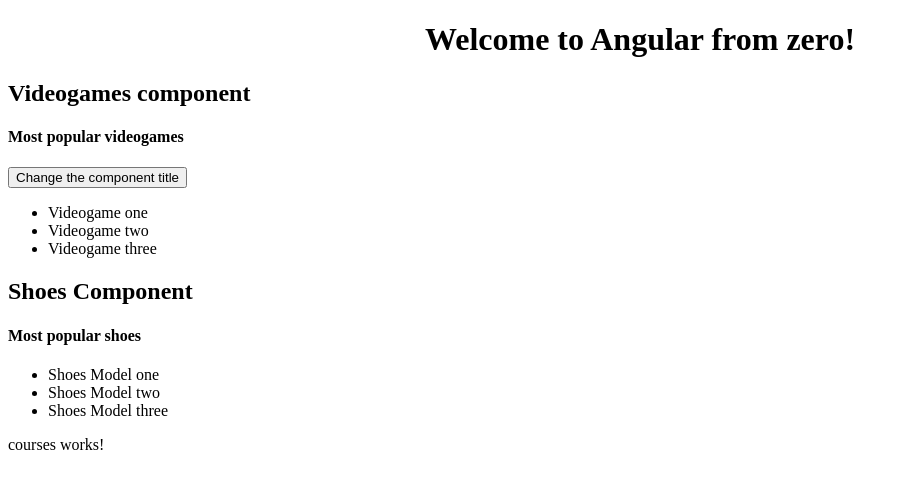
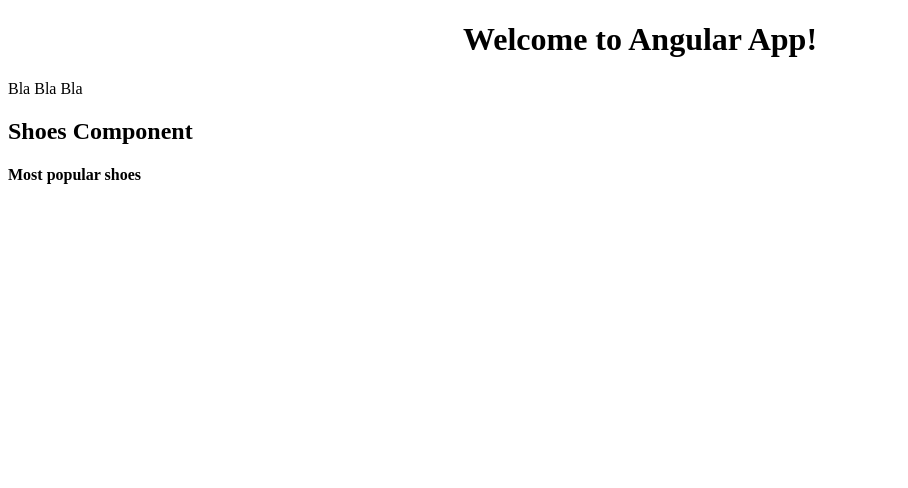
Before and after one commit to JonaMG0812/Angular-from-zero, an Angular app: page / in a window 1280 px wide. Shown: the top 488 px of the page, without its empty margins (0-908 px from the left). Built offline with nearby package versions, Linux system fonts and the light colour scheme.

Commit message:
Class and Models

```diff
--- /dev/null
+++ b/src/app/Models/config.ts
@@ -0,0 +1,5 @@
+export var config = {
+    color: 'red',
+    title: 'Angular App',
+    desc: 'Bla Bla Bla'
+}
--- a/src/app/app.component.html
+++ b/src/app/app.component.html
@@ -4,6 +4,10 @@
     Welcome to {{ title }}!
   </h1>
 </div>
+<p>{{ desc }}</p>
+<!--
 <videogame></videogame>
+<courses></courses>
+-->
+
 <shoes></shoes>
-<courses></courses>
--- a/src/app/app.component.ts
+++ b/src/app/app.component.ts
@@ -1,4 +1,5 @@
 import { Component } from '@angular/core';
+import { config } from './Models/config';
 
 @Component({
   selector: 'app-root',
@@ -7,4 +8,10 @@
 })
 export class AppComponent {
   public title = 'Angular from zero';
+  public desc: string;
+
+  constructor(){
+    this.title = config.title;
+    this.desc = config.desc;
+  }
 }
--- a/src/app/shoes/shoes.component.html
+++ b/src/app/shoes/shoes.component.html
@@ -1,7 +1,6 @@
 <h2>{{ ShoesTitle }}</h2>
 <h4> {{ ShoesList }} </h4>
 <ul>
-    <li>Shoes Model one</li>
-    <li>Shoes Model two</li>
-    <li>Shoes Model three</li>
+    <li *ngFor='let Shoe of Shoes'>{{Shoe.name}} - <strong>{{Shoe.price}}</strong></li>
+
 </ul>
--- a/src/app/videogame/videogame.component.ts
+++ b/src/app/videogame/videogame.component.ts
@@ -16,15 +16,15 @@
     }
 
     ngOnInit(){
-        console.log('OnInit exeuted');
+        //console.log('OnInit exeuted');
     }
 
     ngDoCheck(){
-        console.log('DoCheck executed');
+        //console.log('DoCheck executed');
     }
 
     ngOnDestroy(){
-        console.log('OnDestroy executed');
+        //console.log('OnDestroy executed');
     }
 
     SwitchTitle(){
```
Also changed, not shown: src/app/Models/shoe.ts (added, +24 -0 lines).
